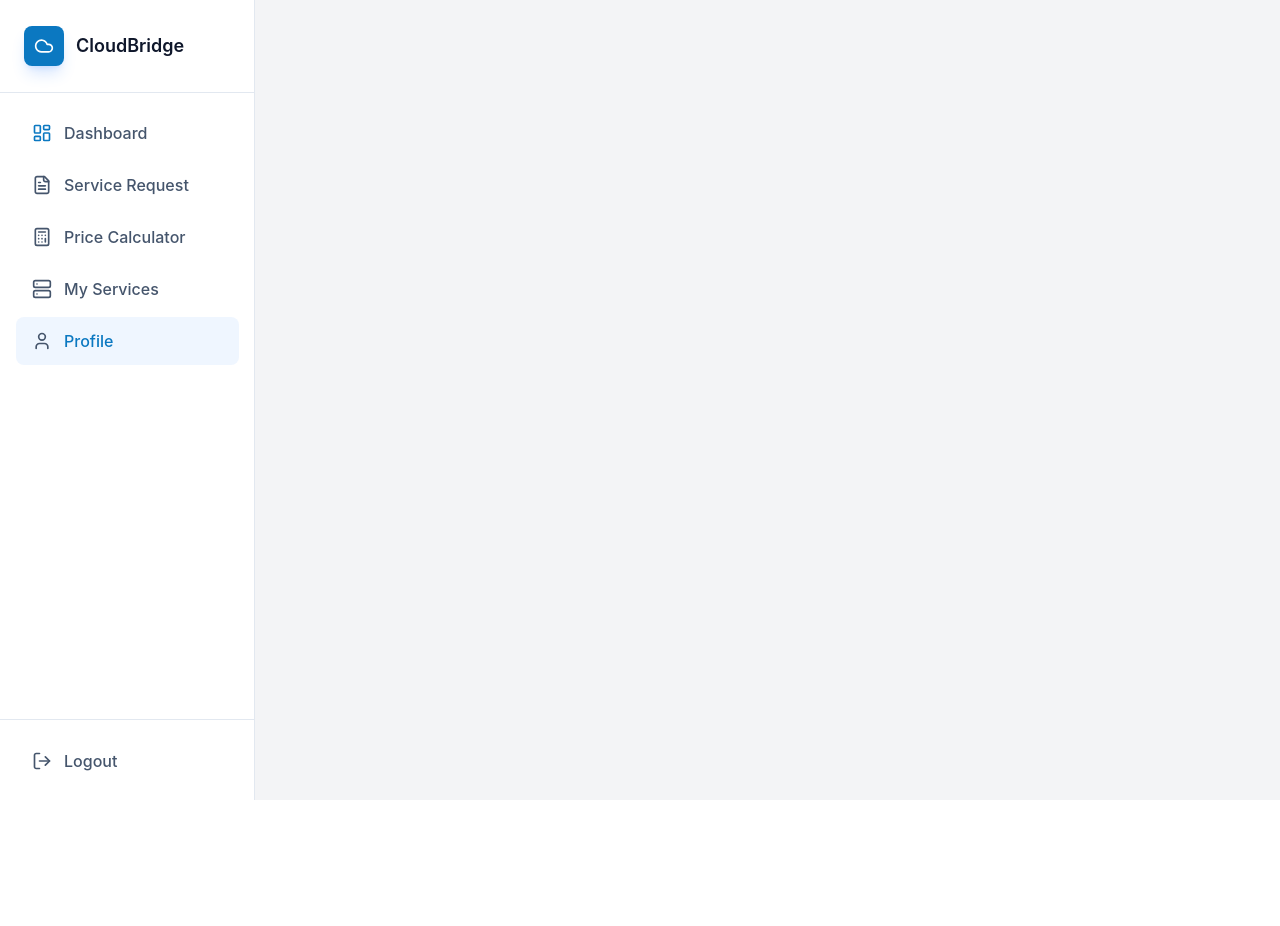
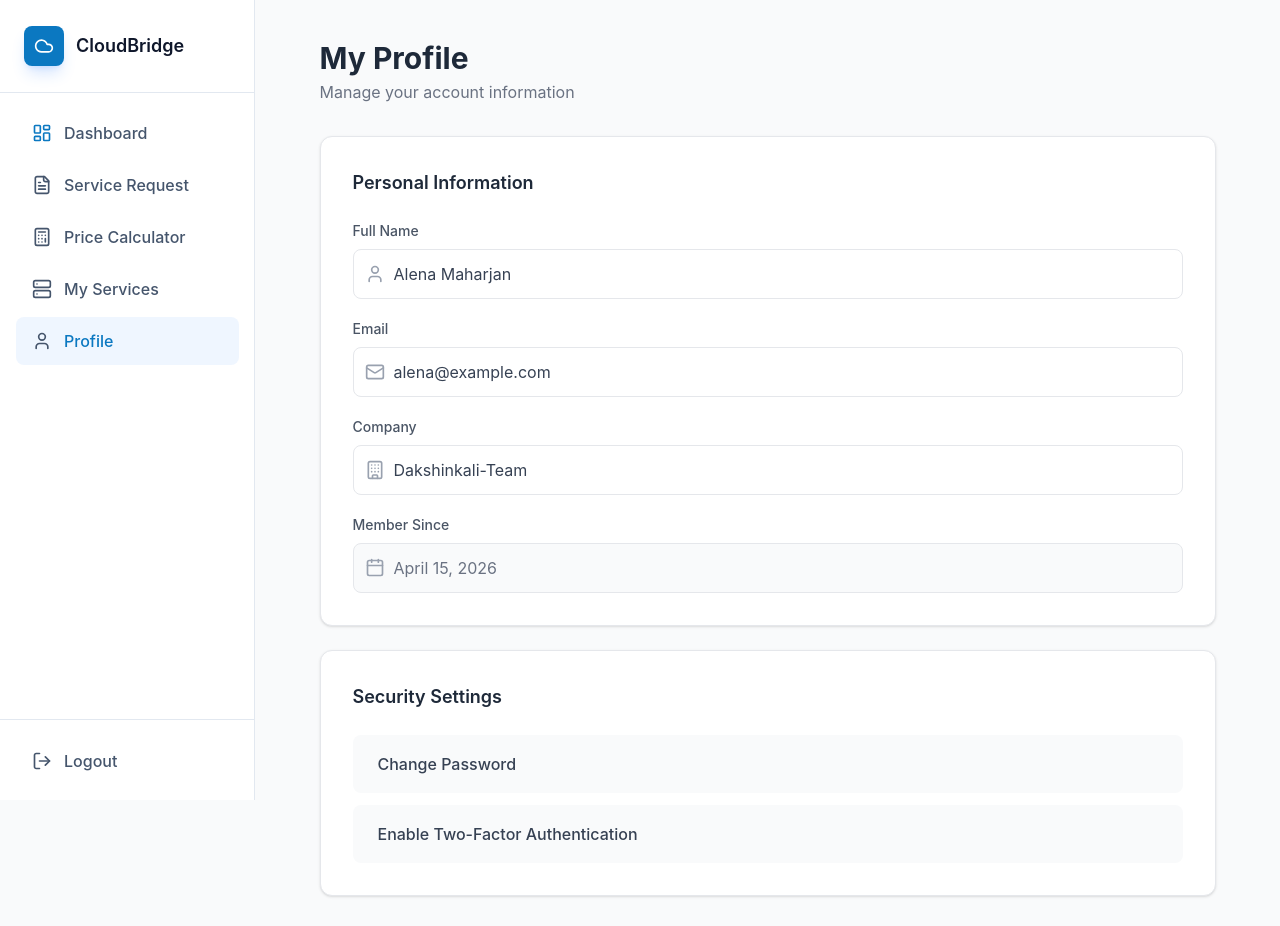
Before and after one commit to Dakshinkali-Team/Portal-CloudBridge, a React (Vite) app in the folder client/cloudbridge/: page /profile in a window 1280 px wide. Shown: the top 926 px of the page. Before the commit the page ends 800 px from the top, so only its background shows below. Built offline with nearby package versions, Linux system fonts and the light colour scheme.

Commit message:
fix: resolve App.jsx conflicts and add Profile page

```diff
--- a/client/cloudbridge/src/App.jsx
+++ b/client/cloudbridge/src/App.jsx
@@ -8,18 +8,22 @@ import PriceCalculator from "./pages/PriceCalculator";
 import MyServices from "./pages/MyServices";
 import Profile from "./pages/Profile";
 import MyServicesSection from "./pages/MyServicePage/MyServicesSection";
+
 function App() {
   return (
     <Router>
       <Routes>
+        {/* Main Pages */}
         <Route path="/" element={<Home />} />
         <Route path="/login" element={<Login />} />
         <Route path="/signup" element={<Signup />} />
+        <Route path="/profile" element={<Profile />} />
+
+        {/* CloudBridge Portal Features */}
         <Route path="/dashboard" element={<Dashboard/>}/>
         <Route path="/service-request" element={<ServiceRequest />} />
         <Route path="/price-calculator" element={<PriceCalculator />} />
         <Route path="/services" element={<MyServices />} />
-        <Route path="/profile" element={<Profile />} />
         <Route path="/my-services" element={<MyServicesSection />} />
       </Routes>
     </Router>
--- a/client/cloudbridge/src/pages/Profile.jsx
+++ b/client/cloudbridge/src/pages/Profile.jsx
@@ -1,11 +1,136 @@
-import Sidebar from "../components/layout/Sidebar"
+import React, { useState } from "react";
+import Sidebar from "../components/layout/Sidebar";
+import { User, Mail, Building, Calendar } from "lucide-react";
 
 export default function Profile() {
+  // Form data handle garna state use gareko
+  const [formData, setFormData] = useState({
+    fullName: "Alena Maharjan",
+    email: "alena@example.com",
+    company: "Dakshinkali-Team",
+    memberSince: "April 15, 2026"
+  });
+
+  const handleChange = (e) => {
+    const { name, value } = e.target;
+    setFormData({ ...formData, [name]: value });
+  };
+
+  const handleSave = () => {
+    console.log("Saving Data:", formData);
+    alert("Changes saved successfully!");
+  };
+
   return (
-    <div className="relative min-h-screen bg-gray-100">
-
+    <div className="flex min-h-screen bg-gray-50">
+      {/* Sidebar fixed side ma bascha */}
       <Sidebar />
 
-      </div>
-  )
-};
+      {/* Main Content Area */}
+      <main className="flex-1 p-6 md:p-10">
+        <div className="max-w-4xl mx-auto">
+
+          {/* Header Section */}
+          <div className="mb-8">
+            <h1 className="text-3xl font-bold text-gray-800">My Profile</h1>
+            <p className="text-gray-500 mt-1">Manage your account information</p>
+          </div>
+
+          {/* Personal Information Card */}
+          <div className="bg-white border border-gray-200 rounded-xl p-6 md:p-8 mb-6 shadow-sm">
+            <h2 className="text-lg font-semibold text-gray-800 mb-6">Personal Information</h2>
+
+            <div className="space-y-5">
+              {/* Full Name */}
+              <div>
+                <label className="block text-sm font-medium text-gray-600 mb-2">Full Name</label>
+                <div className="relative group">
+                  <User className="absolute left-3 top-1/2 -translate-y-1/2 text-gray-400 group-focus-within:text-blue-500 w-5 h-5 transition-colors" />
+                  <input
+                    name="fullName"
+                    type="text"
+                    value={formData.fullName}
+                    onChange={handleChange}
+                    placeholder="Enter your full name"
+                    className="w-full bg-white border border-gray-200 rounded-lg py-3 pl-10 pr-4 text-gray-700 focus:border-blue-500 focus:ring-2 focus:ring-blue-100 outline-none transition-all"
+                  />
+                </div>
+              </div>
+
+              {/* Email */}
+              <div>
+                <label className="block text-sm font-medium text-gray-600 mb-2">Email</label>
+                <div className="relative group">
+                  <Mail className="absolute left-3 top-1/2 -translate-y-1/2 text-gray-400 group-focus-within:text-blue-500 w-5 h-5 transition-colors" />
+                  <input
+                    name="email"
+                    type="email"
+                    value={formData.email}
+                    onChange={handleChange}
+                    placeholder="john.doe@company.com"
+                    className="w-full bg-white border border-gray-200 rounded-lg py-3 pl-10 pr-4 text-gray-700 focus:border-blue-500 focus:ring-2 focus:ring-blue-100 outline-none transition-all"
+                  />
+                </div>
+              </div>
+
+              {/* Company */}
+              <div>
+                <label className="block text-sm font-medium text-gray-600 mb-2">Company</label>
+                <div className="relative group">
+                  <Building className="absolute left-3 top-1/2 -translate-y-1/2 text-gray-400 group-focus-within:text-blue-500 w-5 h-5 transition-colors" />
+                  <input
+                    name="company"
+                    type="text"
+                    value={formData.company}
+                    onChange={handleChange}
+                    className="w-full bg-white border border-gray-200 rounded-lg py-3 pl-10 pr-4 text-gray-700 focus:border-blue-500 focus:ring-2 focus:ring-blue-100 outline-none transition-all"
+                  />
+                </div>
+              </div>
+
+              {/* Member Since (Read-only logic usually) */}
+              <div>
+                <label className="block text-sm font-medium text-gray-600 mb-2">Member Since</label>
+                <div className="relative">
+                  <Calendar className="absolute left-3 top-1/2 -translate-y-1/2 text-gray-400 w-5 h-5" />
+                  <input
+                    type="text"
+                    value={formData.memberSince}
+                    readOnly
+                    className="w-full bg-gray-50 border border-gray-200 rounded-lg py-3 pl-10 pr-4 text-gray-500 cursor-not-allowed outline-none"
+                  />
+                </div>
+              </div>
+            </div>
+          </div>
+
+          {/* Security Settings Card */}
+          <div className="bg-white border border-gray-200 rounded-xl p-6 md:p-8 mb-8 shadow-sm">
+            <h2 className="text-lg font-semibold text-gray-800 mb-6">Security Settings</h2>
+            <div className="space-y-3">
+              <button className="w-full text-left bg-gray-50 hover:bg-blue-50 hover:text-blue-600 text-gray-700 font-medium py-4 px-6 rounded-lg transition-all border border-transparent hover:border-blue-100">
+                Change Password
+              </button>
+              <button className="w-full text-left bg-gray-50 hover:bg-blue-50 hover:text-blue-600 text-gray-700 font-medium py-4 px-6 rounded-lg transition-all border border-transparent hover:border-blue-100">
+                Enable Two-Factor Authentication
+              </button>
+            </div>
+          </div>
+
+          {/* Action Buttons */}
+          <div className="flex flex-col sm:flex-row gap-4 mb-10">
+            <button
+              onClick={handleSave}
+              className="bg-[#0070BA] hover:bg-[#005ea6] text-white font-semibold py-3 px-12 rounded-lg transition shadow-md sm:flex-none"
+            >
+              Save Changes
+            </button>
+            <button className="bg-white border border-gray-300 hover:bg-gray-50 text-gray-600 font-semibold py-3 px-8 rounded-lg transition sm:flex-none">
+              Cancel
+            </button>
+          </div>
+        </div>
+      </main>
+    </div>
+  );
+}
```
